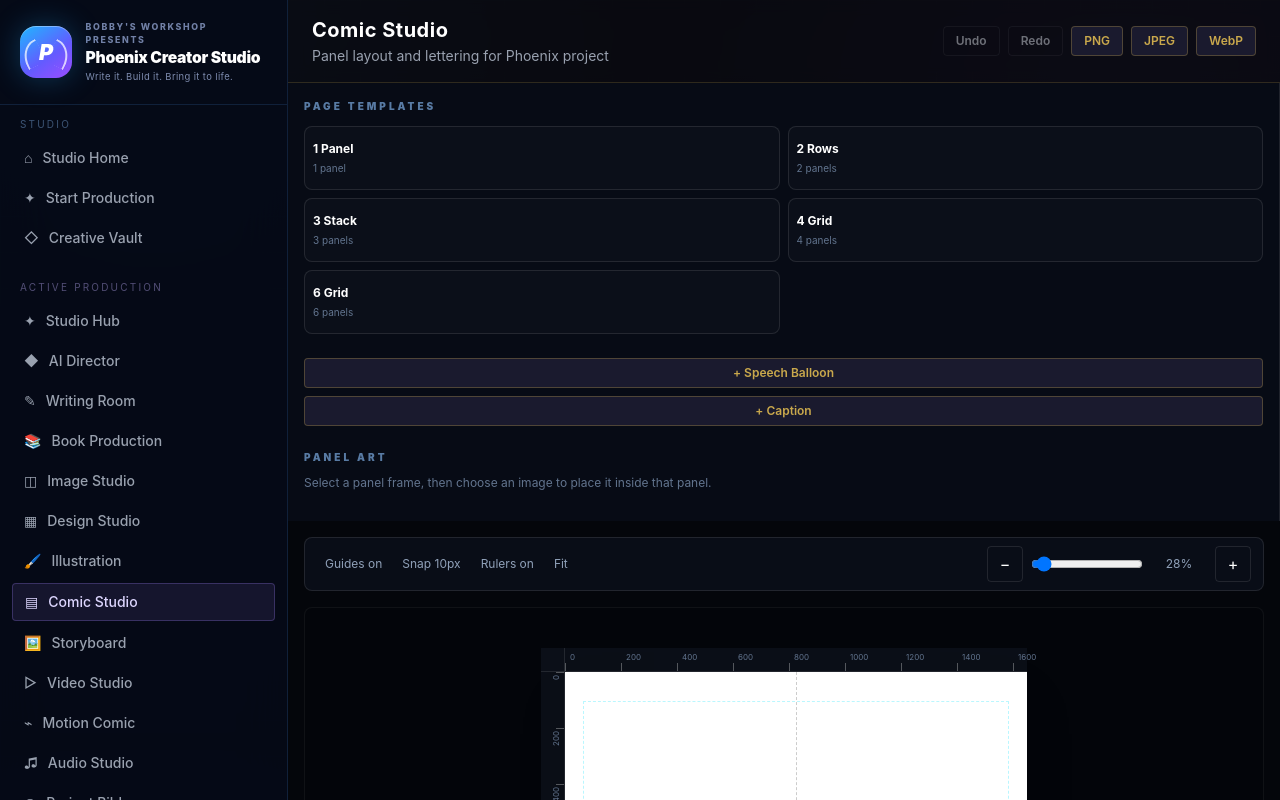
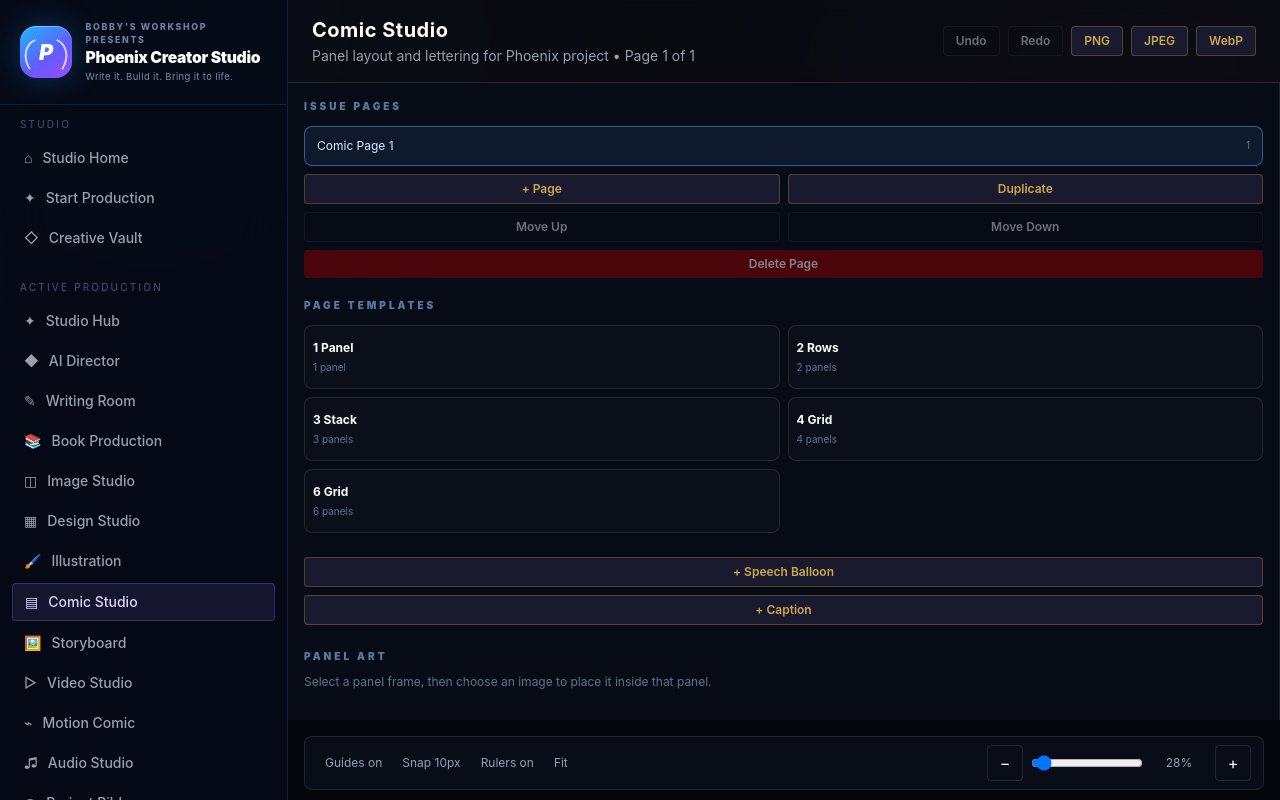
Before and after one commit to Bboy9090/SagaArchitect, a Next.js app: page /universe/1/comic in a window 1280 px wide. Shown: the top 800 px of the page. Built offline with nearby package versions, Linux system fonts and the light colour scheme.

Commit message:
feat(comic): add multi-page issue management

```diff
--- a/src/app/universe/[id]/comic/page.tsx
+++ b/src/app/universe/[id]/comic/page.tsx
@@ -11,13 +11,15 @@ import { LayerTransformControls } from '@/components/media/LayerTransformControl
 import { useMediaViewport } from '@/hooks/use-media-viewport';
 import { getUniverseById } from '@/lib/storage';
 import { isDbMode } from '@/lib/storage-mode';
-import { dbGetAssets, dbGetMediaDocument, dbGetProject, dbSaveMediaDocument, type ProjectAsset } from '@/lib/db-client';
+import { dbDeleteComicPage, dbGetAssets, dbGetComicPages, dbGetProject, dbSaveMediaDocument, type ProjectAsset } from '@/lib/db-client';
 import {
   createPhoenixMediaDocument,
-  loadPhoenixMediaDocument,
+  listPhoenixMediaDocuments,
+  mediaDocumentStorageKey,
   nextLayerZIndex,
   savePhoenixMediaDocument,
   type PhoenixMediaDocument,
+  type PhoenixMediaDocumentKind,
   type PhoenixMediaLayer,
 } from '@/lib/media-composition';
 import {
@@ -81,6 +83,8 @@ export default function ComicStudioPage({ params }: ComicStudioPageProps) {
   const { id } = use(params);
   const [project, setProject] = useState<Universe | null>(null);
   const [history, setHistory] = useState<PhoenixDocumentHistory | null>(null);
+  const [pages, setPages] = useState<PhoenixMediaDocument[]>([]);
+  const [activePageKind, setActivePageKind] = useState<PhoenixMediaDocumentKind>('comic_page');
   const [assets, setAssets] = useState<ProjectAsset[]>([]);
   const [selectedLayerId, setSelectedLayerId] = useState('');
   const [loading, setLoading] = useState(true);
@@ -106,18 +110,25 @@ export default function ComicStudioPage({ params }: ComicStudioPageProps) {
     void (async () => {
       try {
         const loadedProject = isDbMode() ? await dbGetProject(id) : getUniverseById(id) || null;
-        const localDocument = loadPhoenixMediaDocument(id, 'comic_page');
-        const cloudDocument = isDbMode() ? await dbGetMediaDocument(id, 'comic_page') : null;
-        const loaded = cloudDocument || localDocument || {
+        const localPages = listPhoenixMediaDocuments(id, 'comic_page');
+        const cloudPages = isDbMode() ? await dbGetComicPages(id) : [];
+        const loadedPages = (cloudPages.length > 0 ? cloudPages : localPages)
+          .sort((a, b) => (a.pageOrder ?? Number.MAX_SAFE_INTEGER) - (b.pageOrder ?? Number.MAX_SAFE_INTEGER)
+            || a.createdAt.localeCompare(b.createdAt));
+        const firstPage = loadedPages[0] || {
           ...createPhoenixMediaDocument(id, 'comic_page'),
           title: 'Comic Page 1',
+          pageOrder: 0,
           width: PAGE_WIDTH,
           height: PAGE_HEIGHT,
           background: '#ffffff',
         };
+        const normalizedPages = loadedPages.length > 0 ? loadedPages : [firstPage];
         if (cancelled) return;
         setProject(loadedProject);
-        setHistory(createDocumentHistory(loaded));
+        setPages(normalizedPages);
+        setActivePageKind(firstPage.kind);
+        setHistory(createDocumentHistory(firstPage));
         if (isDbMode()) setAssets(await dbGetAssets(id));
       } finally {
         if (!cancelled) setLoading(false);
@@ -137,8 +148,14 @@ export default function ComicStudioPage({ params }: ComicStudioPageProps) {
     if (!document || loading) return;
     const handle = window.setTimeout(() => {
       const saved = savePhoenixMediaDocument(document);
+      setPages(current => current
+        .map(page => page.kind === saved.kind ? saved : page)
+        .sort((a, b) => (a.pageOrder ?? 0) - (b.pageOrder ?? 0)));
       if (isDbMode()) {
         void dbSaveMediaDocument(id, saved)
+          .then(cloudSaved => {
+            setPages(current => current.map(page => page.kind === cloudSaved.kind ? cloudSaved : page));
+          })
           .catch(error => console.error('Phoenix cloud media autosave failed:', error));
       }
     }, 500);
@@ -155,6 +172,95 @@ export default function ComicStudioPage({ params }: ComicStudioPageProps) {
       ...current,
       layers: current.layers.map(layer => layer.id === selectedLayer.id ? ({ ...layer, ...patch } as PhoenixMediaLayer) : layer),
     }));
+  };
+
+  const persistPageOrder = (orderedPages: PhoenixMediaDocument[]) => {
+    const normalized = orderedPages.map((page, index) => ({ ...page, pageOrder: index }));
+    setPages(normalized);
+    for (const page of normalized) {
+      const saved = savePhoenixMediaDocument(page);
+      if (isDbMode()) {
+        void dbSaveMediaDocument(id, saved)
+          .catch(error => console.error('Comic page order save failed:', error));
+      }
+    }
+  };
+
+  const openPage = (kind: PhoenixMediaDocumentKind) => {
+    if (document) {
+      setPages(current => current.map(page => page.kind === document.kind ? document : page));
+    }
+    const target = pages.find(page => page.kind === kind);
+    if (!target) return;
+    setActivePageKind(kind);
+    setSelectedLayerId('');
+    setHistory(createDocumentHistory(target));
+  };
+
+  const addPage = () => {
+    const kind = `comic_page:${crypto.randomUUID()}` as PhoenixMediaDocumentKind;
+    const page = {
+      ...createPhoenixMediaDocument(id, kind),
+      title: `Comic Page ${pages.length + 1}`,
+      pageOrder: pages.length,
+      width: PAGE_WIDTH,
+      height: PAGE_HEIGHT,
+      background: '#ffffff',
+    };
+    const next = [...pages.map(existing => existing.kind === document?.kind ? document : existing), page];
+    setPages(next);
+    setActivePageKind(kind);
+    setSelectedLayerId('');
+    setHistory(createDocumentHistory(page));
+    const saved = savePhoenixMediaDocument(page);
+    if (isDbMode()) void dbSaveMediaDocument(id, saved).catch(error => console.error('Comic page create failed:', error));
+  };
+
+  const duplicatePage = () => {
+    if (!document) return;
+    const kind = `comic_page:${crypto.randomUUID()}` as PhoenixMediaDocumentKind;
+    const now = new Date().toISOString();
+    const page: PhoenixMediaDocument = {
+      ...structuredClone(document),
+      id: crypto.randomUUID(),
+      kind,
+      title: `${document.title} Copy`,
+      pageOrder: pages.length,
+      version: 1,
+      createdAt: now,
+      updatedAt: now,
+    };
+    const next = [...pages.map(existing => existing.kind === document.kind ? document : existing), page];
+    setPages(next);
+    setActivePageKind(kind);
+    setSelectedLayerId('');
+    setHistory(createDocumentHistory(page));
+    const saved = savePhoenixMediaDocument(page);
+    if (isDbMode()) void dbSaveMediaDocument(id, saved).catch(error => console.error('Comic page duplicate failed:', error));
+  };
+
+  const movePage = (direction: -1 | 1) => {
+    const index = pages.findIndex(page => page.kind === activePageKind);
+    const target = index + direction;
+    if (index < 0 || target < 0 || target >= pages.length) return;
+    const next = [...pages];
+    [next[index], next[target]] = [next[target], next[index]];
+    persistPageOrder(next);
+  };
+
+  const deletePage = () => {
+    if (!document || pages.length <= 1) return;
+    const index = pages.findIndex(page => page.kind === document.kind);
+    const next = pages.filter(page => page.kind !== document.kind);
+    window.localStorage.removeItem(mediaDocumentStorageKey(id, document.kind));
+    if (isDbMode()) void dbDeleteComicPage(id, document.kind).catch(error => console.error('Comic page delete failed:', error));
+    const normalized = next.map((page, pageIndex) => ({ ...page, pageOrder: pageIndex }));
+    setPages(normalized);
+    const fallback = normalized[Math.min(index, normalized.length - 1)];
+    setActivePageKind(fallback.kind);
+    setSelectedLayerId('');
+    setHistory(createDocumentHistory(fallback));
+    persistPageOrder(normalized);
   };
 
   const applyTemplate = (template: ComicTemplate) => {
@@ -291,7 +397,7 @@ export default function ComicStudioPage({ params }: ComicStudioPageProps) {
     <Navigation>
       <Header
         title="Comic Studio"
-        subtitle={`Panel layout and lettering for ${project?.name || 'Phoenix project'}`}
+        subtitle={`Panel layout and lettering for ${project?.name || 'Phoenix project'} • Page ${Math.max(1, pages.findIndex(page => page.kind === activePageKind) + 1)} of ${Math.max(1, pages.length)}`}
         actions={
           <div className="flex flex-wrap gap-2">
             <Button size="sm" variant="ghost" disabled={history.past.length === 0} onClick={() => setHistory(current => current ? undoDocumentHistory(current) : current)}>Undo</Button>
@@ -307,6 +413,28 @@ export default function ComicStudioPage({ params }: ComicStudioPageProps) {
 
       <div className="grid min-h-[calc(100vh-80px)] grid-cols-1 2xl:grid-cols-[280px_minmax(0,1fr)_320px]">
         <aside className="border-r border-white/10 bg-[#070b15] p-4">
+          <p className="mb-3 text-[10px] font-black uppercase tracking-[.3em] text-blue-300/60">Issue Pages</p>
+          <div className="mb-5 space-y-2">
+            {pages.map((page, index) => (
+              <button
+                key={page.kind}
+                type="button"
+                onClick={() => openPage(page.kind)}
+                className={`flex min-h-10 w-full items-center justify-between rounded-lg border px-3 text-left text-xs ${page.kind === activePageKind ? 'border-blue-400/50 bg-blue-400/10 text-blue-100' : 'border-white/5 text-slate-400 hover:border-blue-400/30'}`}
+              >
+                <span className="truncate">{page.title || `Comic Page ${index + 1}`}</span>
+                <span className="text-[10px] text-slate-500">{index + 1}</span>
+              </button>
+            ))}
+            <div className="grid grid-cols-2 gap-2">
+              <Button size="sm" variant="secondary" onClick={addPage}>+ Page</Button>
+              <Button size="sm" variant="secondary" onClick={duplicatePage}>Duplicate</Button>
+              <Button size="sm" variant="ghost" disabled={pages.findIndex(page => page.kind === activePageKind) <= 0} onClick={() => movePage(-1)}>Move Up</Button>
+              <Button size="sm" variant="ghost" disabled={pages.findIndex(page => page.kind === activePageKind) >= pages.length - 1} onClick={() => movePage(1)}>Move Down</Button>
+            </div>
+            <Button size="sm" variant="danger" className="w-full" disabled={pages.length <= 1} onClick={deletePage}>Delete Page</Button>
+          </div>
+
           <p className="mb-3 text-[10px] font-black uppercase tracking-[.3em] text-blue-300/60">Page Templates</p>
           <div className="grid grid-cols-2 gap-2">
             {TEMPLATES.map(template => (
@@ -440,8 +568,8 @@ export default function ComicStudioPage({ params }: ComicStudioPageProps) {
           <div className="mt-6 rounded-xl border border-amber-400/15 bg-amber-400/[0.04] p-3">
             <div className="text-xs font-bold text-amber-200">Comic foundation</div>
             <p className="mt-1 text-[11px] leading-5 text-slate-500">
-              Page templates, panel frames, image placement, captions, speech balloons, direct transforms, and raster export are active.
-              Linked panel groups, balloon tails, lettering styles, multi-page issues, and motion-comic handoff are next.
+              Multi-page issues, page duplication/reordering, page templates, panel frames, image placement, captions, speech balloons, direct transforms, and raster export are active.
+              Linked panel groups, balloon tails, lettering styles, issue-level export, and motion-comic handoff are next.
             </p>
           </div>
         </aside>
```
